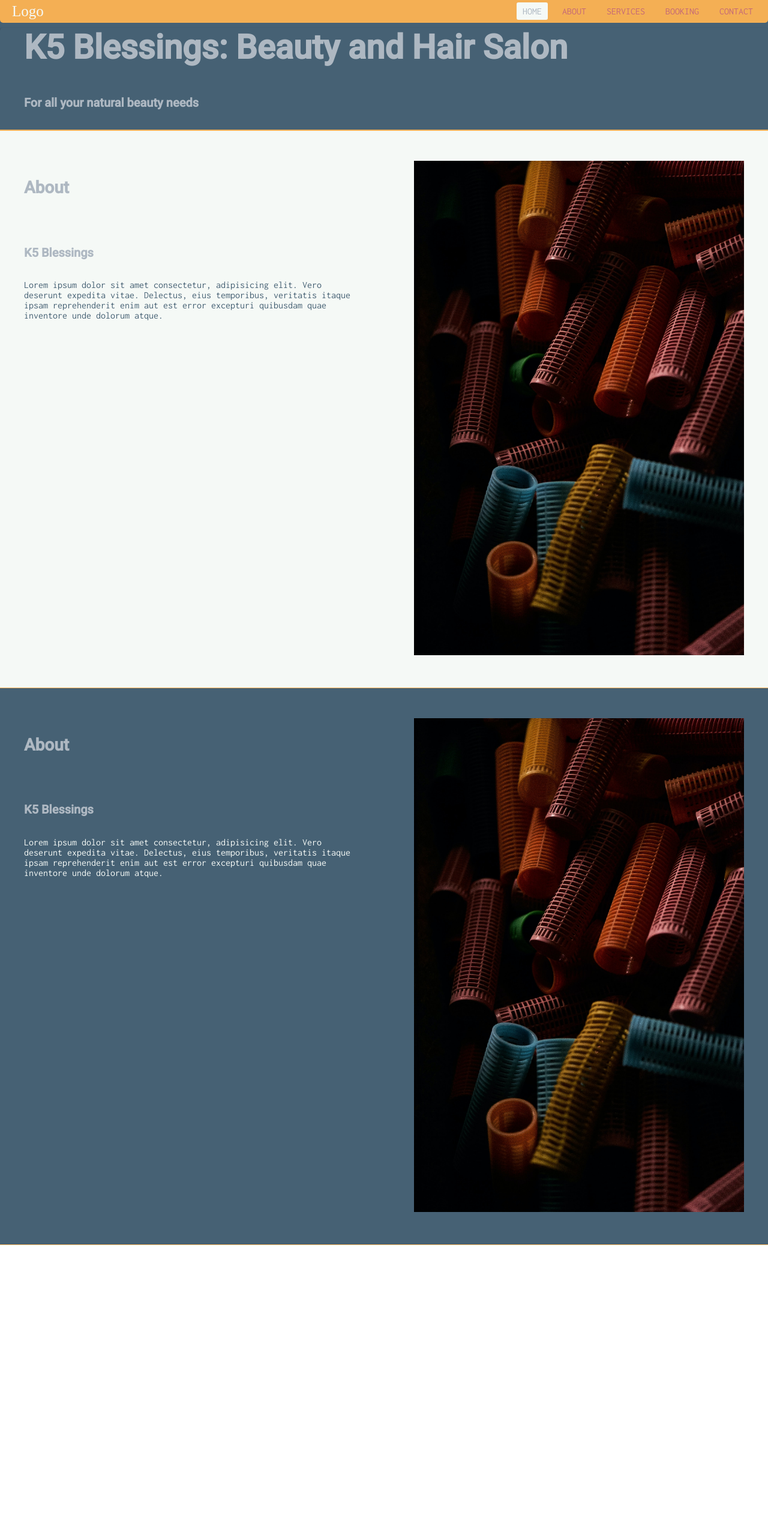
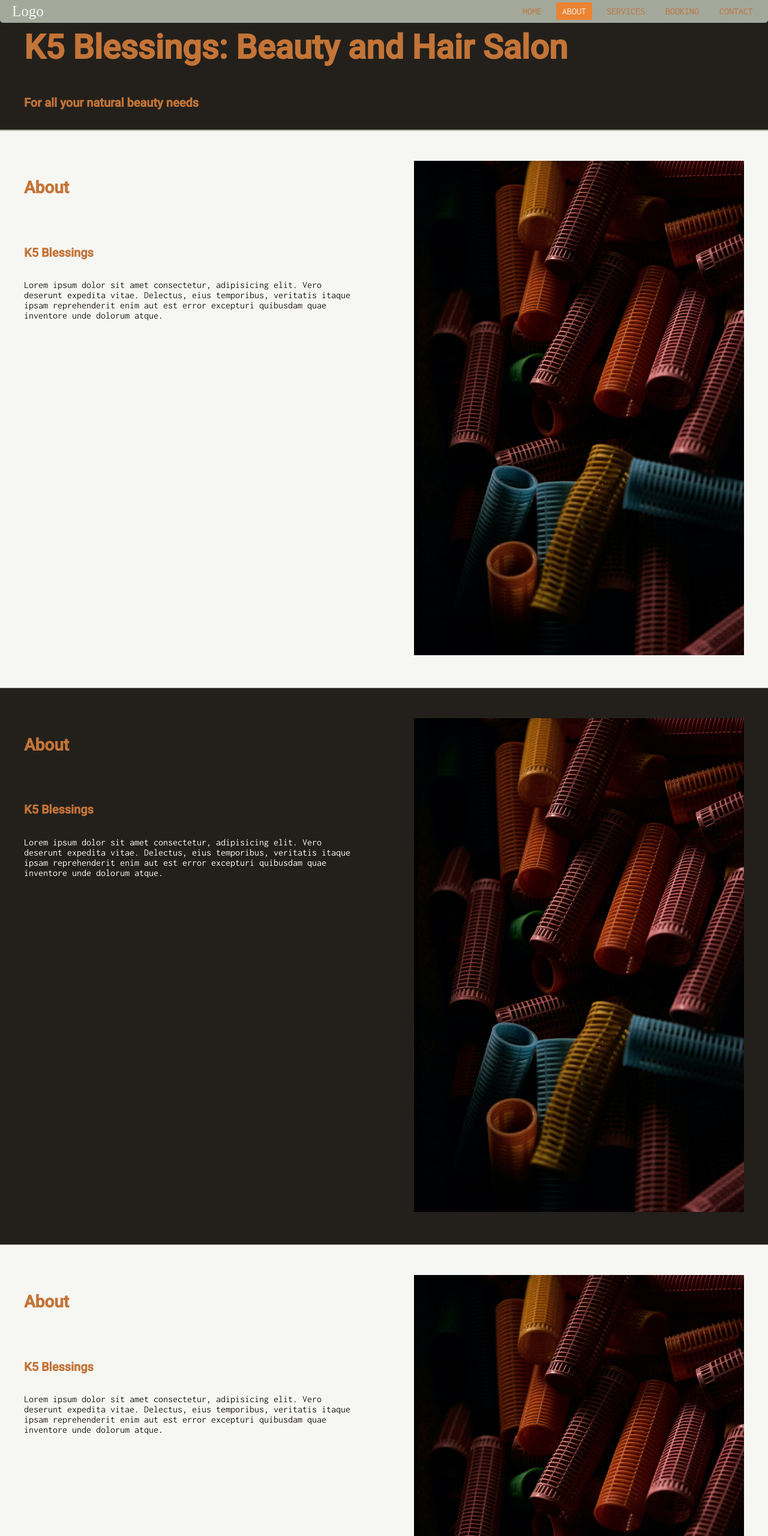
Before and after one commit to Kalamojo/K5Blessings, a plain HTML site: page index.html in a window 1280 px wide. Shown: the top 2560 px of the page at 60% size. Before the commit the page ends 2075 px from the top, so only its background shows below. Drawn offline with Linux system fonts and the light colour scheme.

Commit message:
Navigation bar with active link detection

```diff
--- a/index.html
+++ b/index.html
@@ -17,8 +17,6 @@
     <section id="home" class="s1">
         <nav class="nav-wrap">
 
-
-
             <input type="checkbox" id="check">
             <label for="check" class="check-btn">
                 <svg xmlns="http://www.w3.org/2000/svg" class="icon icon-tabler icon-tabler-menu-2" width="40" height="40" viewBox="0 0 24 24" stroke-width="2" stroke="currentColor" fill="none" stroke-linecap="round" stroke-linejoin="round">
@@ -35,11 +33,11 @@
             </div>
 
             <ul id="navigation">
-                <li><a class="active" href="#home">HOME</a></li>
-                <li><a href="#">ABOUT</a></li>
-                <li><a href="#">SERVICES</a></li>
-                <li><a href="#">BOOKING</a></li>
-                <li><a href="#">CONTACT</a></li>
+                <li><a class=" active" href="#home">HOME</a></li>
+                <li><a href="#about">ABOUT</a></li>
+                <li><a href="#services">SERVICES</a></li>
+                <li><a href="#booking">BOOKING</a></li>
+                <li><a href="#contact">CONTACT</a></li>
             </ul>
 
         </nav>
@@ -58,7 +56,7 @@
 
     </section>
 
-    <section class="s2">
+    <section id="about" class="s2">
 
         <div class="main-container">
             <div class="about-wrap">
@@ -78,7 +76,7 @@
 
     </section>
 
-    <section class="s1">
+    <section id="services" class="s1">
 
         <div class="main-container">
             <div class="about-wrap">
@@ -98,5 +96,47 @@
 
     </section>
 
+    <section id="booking" class="s2">
+
+        <div class="main-container">
+            <div class="about-wrap">
+                <header class="about-us">
+                    <h3>About</h3>
+                    <br>
+                    <h5>K5 Blessings</h5>
+
+                    <p>Lorem ipsum dolor sit amet consectetur, adipisicing elit. Vero deserunt expedita vitae. Delectus, eius temporibus, veritatis itaque ipsam reprehenderit enim aut est error excepturi quibusdam quae inventore unde dolorum atque.</p>
+                </header>
+
+                <header class="about-examples">
+                    <img id="about-img" src="resources/curlers.jpg" alt="Hair Curlers">
+                </header>
+            </div>
+        </div>
+
+    </section>
+
+    <section id="contact" class="s1">
+
+        <div class="main-container">
+            <div class="about-wrap">
+                <header class="about-us">
+                    <h3>About</h3>
+                    <br>
+                    <h5>K5 Blessings</h5>
+
+                    <p>Lorem ipsum dolor sit amet consectetur, adipisicing elit. Vero deserunt expedita vitae. Delectus, eius temporibus, veritatis itaque ipsam reprehenderit enim aut est error excepturi quibusdam quae inventore unde dolorum atque.</p>
+                </header>
+
+                <header class="about-examples">
+                    <img id="about-img" src="resources/curlers.jpg" alt="Hair Curlers">
+                </header>
+            </div>
+        </div>
+
+    </section>
+
+    <script type="text/javascript" src="script.js"></script>
+
 </body>
 </html>
--- /dev/null
+++ b/script.js
@@ -0,0 +1,33 @@
+let btns = document.querySelector('#navigation').querySelectorAll(':scope > li > a');
+let sections = document.querySelectorAll(".s1, .s2");
+
+
+// Select active link
+for (let i = 0; i < btns.length; i++) {
+    btns[i].addEventListener("click", function() {
+        let current = document.querySelectorAll(".active");
+        current[0].className = current[0].className.replace(" active", "");
+        this.className += " active";
+    });
+};
+
+
+document.addEventListener("scroll", function() {
+    getProgress();
+})
+function getProgress() {
+    let topPos = document.body.scrollTop;
+    // Alternatively, you can use document.body.scrollTop || document.documentElement.scrollTop;
+
+    for(let i = 0; i < sections.length; i++) {
+        if(sections[i].getBoundingClientRect().top <= topPos + 250 && sections[i].getBoundingClientRect().top + sections[i].getBoundingClientRect().height > topPos) {
+            document.querySelector(".active").className = document.querySelector(".active").className.replace(" active", "");
+            btns[i].className += " active";
+        } else {
+            btns[i].className.replace(" active", "");
+        }
+    };
+    // scrollHeight is the measurement of the element's entire content, whether all the content is visible or not
+    // clientHeight is the inner height of the element, including padding
+
+}
--- a/style.css
+++ b/style.css
@@ -1,9 +1,9 @@
 :root {
-    --light_shade: #F5F9F6;
-    --light_accent: #F4AF54;
-    --main_brand: #AEB8C2;
-    --dark_accent: #C46878;
-    --dark_shade: #466174;
+    --light_shade: #F6F6F3;
+    --light_accent: #A3A89B;
+    --main_brand: #C37438;
+    --dark_accent: #EC8331;
+    --dark_shade: #23201B;
 }
 
 html, body {
@@ -38,7 +38,7 @@ p, li, span, label, input, textarea {
 
 a {
     text-decoration: none;
-    color: var(--dark_accent);
+    color: var(--main_brand);
 }
 ul {
     list-style: none;
@@ -104,8 +104,8 @@ ul {
 }
 #navigation li a:hover,
 #navigation li a.active {
-    background-color: var(--light_shade);
-    color: var(--main_brand);
+    background-color: var(--dark_accent);
+    color: var(--light_shade);
 }
 
 
@@ -170,7 +170,7 @@ ul {
         transition: all 0.5s;
         display: flex;
         flex-direction: column;
-        row-gap: 8em;
+        row-gap: 15vh;
         padding-top: 4em;
     }
     #navigation li {
@@ -182,7 +182,7 @@ ul {
     #navigation li a:hover,
     #navigation li a.active {
         background: none;
-        color: var(--main_brand);
+        color: var(--light_shade);
     }
     #check:checked ~ #navigation {
         left: 0;
```
